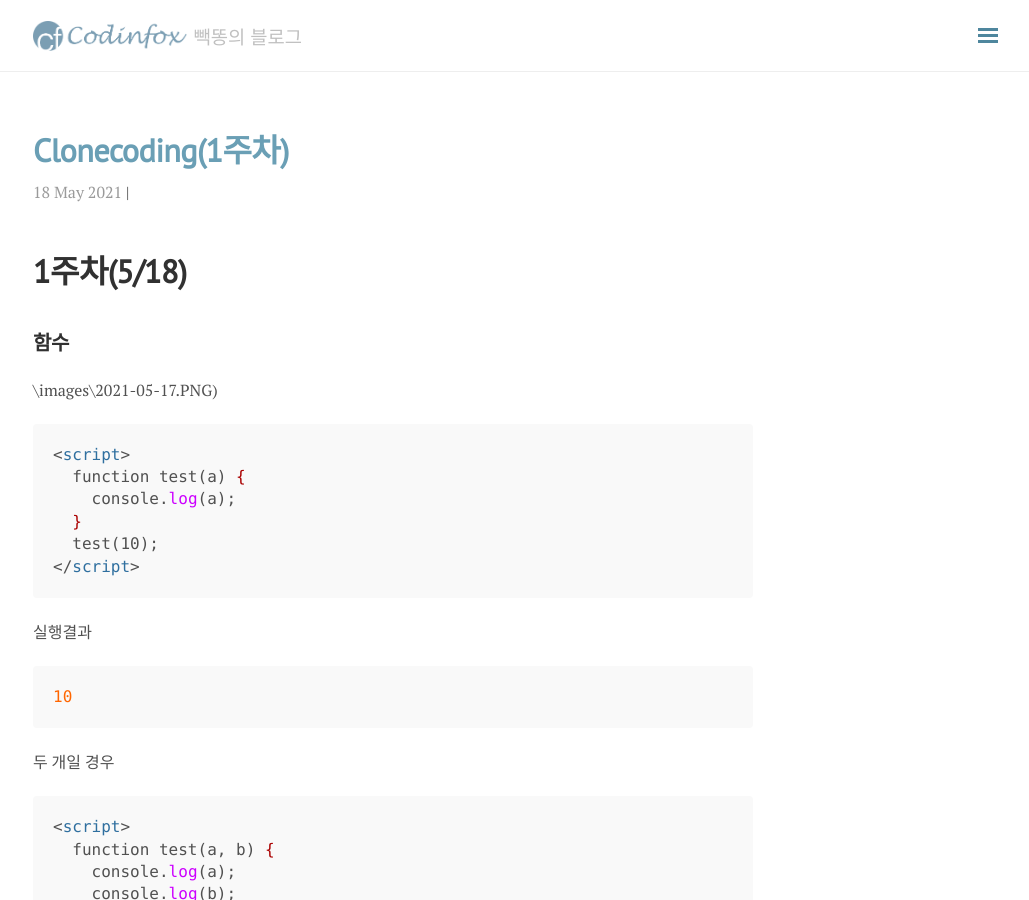
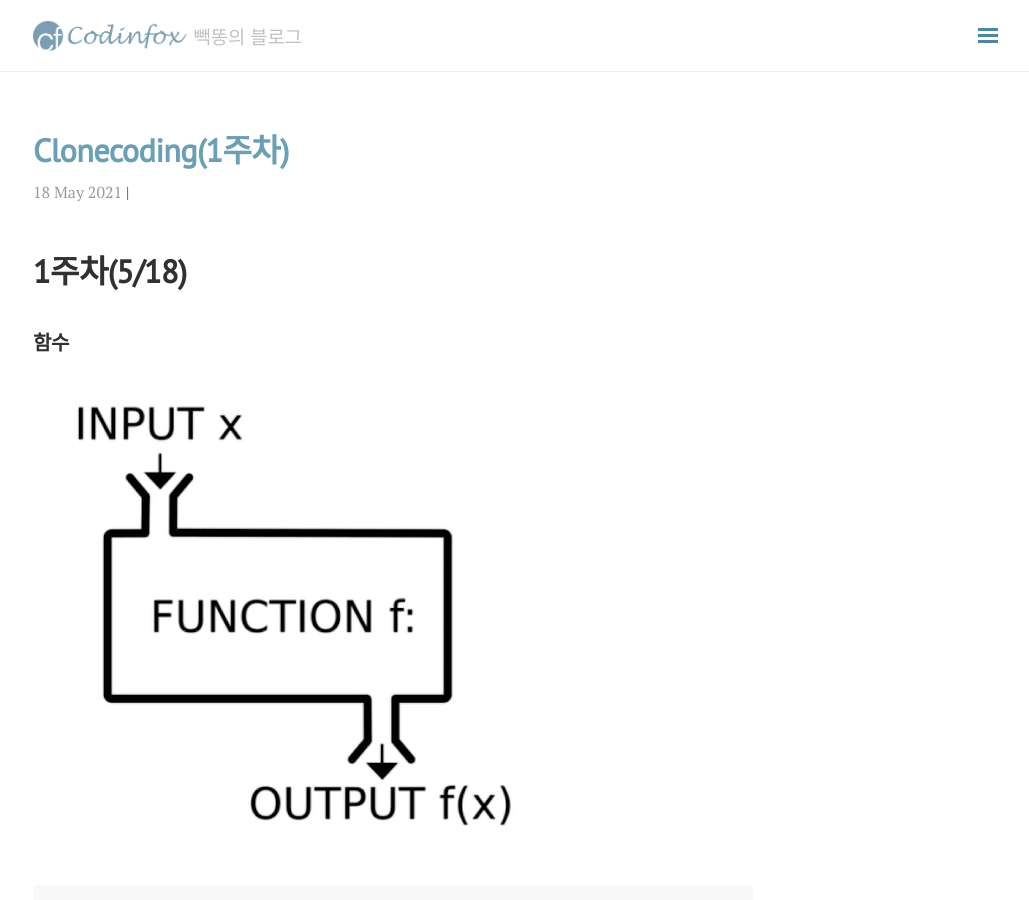
Before and after one commit to dohy-9443/dohy-9443.github.io, a Jekyll site: the page built from _posts/fast/2021-05-18-cloneCoding(1주차).md, in a window 1280 px wide and 900 px high. Shown: the whole window, without its empty margins (247-1276 px from the left). Built offline with Jekyll 4.4.1, drawn with Linux system fonts in a browser that asks for light colours; nearby versions of some CDN libraries; our own code applies the rules of GitHub Pages for plain Markdown files; comment, search, counter and statistics services are not loaded.

Commit message:
이미지 수정

````diff
--- a/_posts/fast/2021-05-18-cloneCoding(1주차).md
+++ b/_posts/fast/2021-05-18-cloneCoding(1주차).md
@@ -2,7 +2,7 @@
 
 ## 함수
 
-\images\2021-05-17.PNG)
+![2021-05-17](\images\2021-05-17.PNG)
 
 ```jsx
 <script>
````
